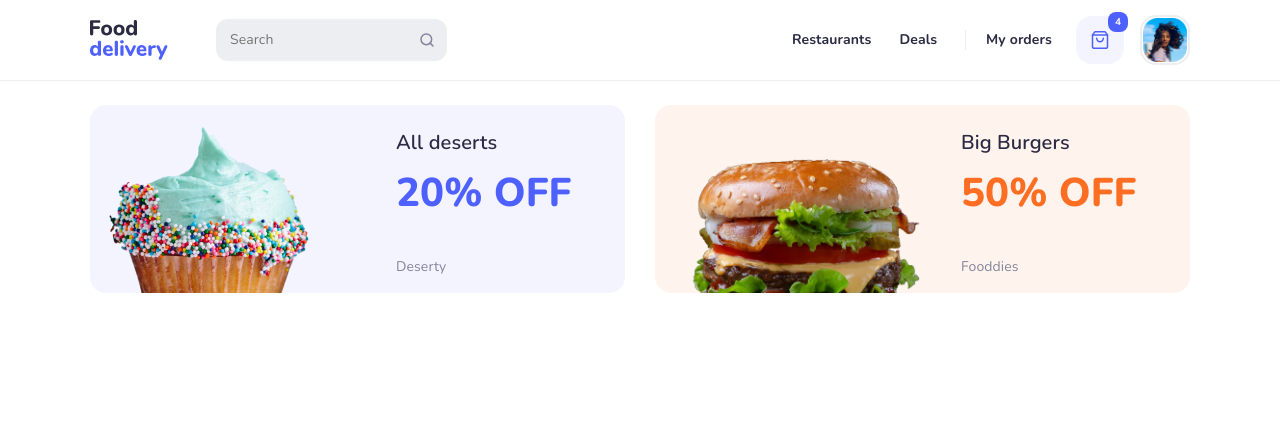
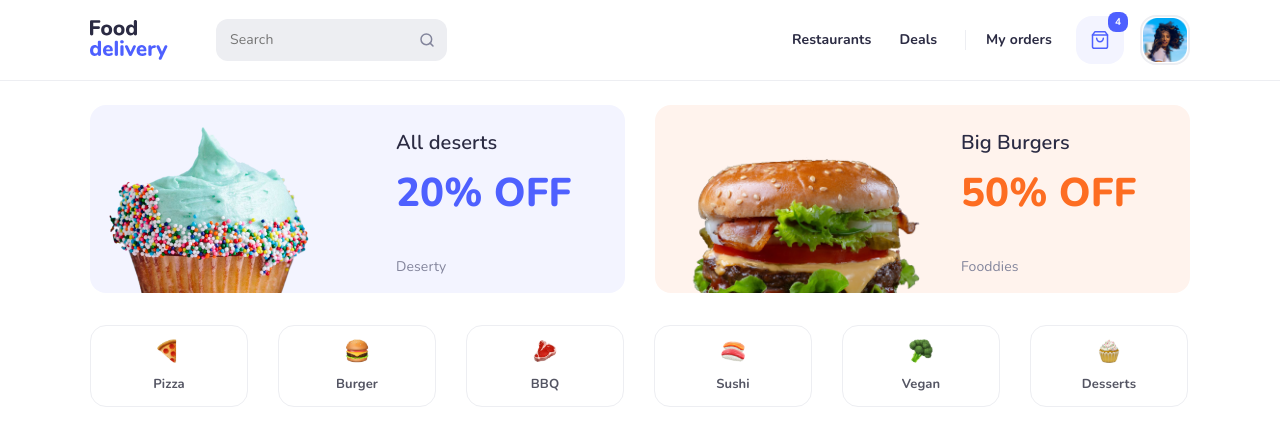
Before and after one commit to analebyodkina/VITE-react-delivery, a React (Vite) app: page / in a window 1280 px wide. Shown: the top 446 px of the page. Built offline with nearby package versions, Linux system fonts and the light colour scheme.

Commit message:
added props to section component

```diff
--- a/src/components/SiteSections/SiteSections.jsx
+++ b/src/components/SiteSections/SiteSections.jsx
@@ -1,15 +1,24 @@
-import Cake from "/src/assets/cake.png";
-import Burger from "/src/assets/burger.png";
+import Pizza from "/src/assets/icons/pizza.svg";
+import Hamburger from "/src/assets/icons/burger.svg";
+import Meat from "/src/assets/icons/meat.svg";
+import Sushi from "/src/assets/icons/sushi.svg";
+import Broccoli from "/src/assets/icons/broccoli.svg";
+import Dessert from "/src/assets/icons/cake.svg";
+
 import SiteSection from "../../views/components/SiteSection/SiteSection";
 import "./SiteSections.scss";
 
 const SiteSections = () => {
     return (
-        <div className="SiteSections container">
-            <div className="SiteSections__row">
-                {/* <SiteSection title="All deserts"  img={Cake} />
-                <SiteSection title="Big Burgers"  img={Burger} />
-                 */}
+        <div className="siteSections container">
+            <div className="siteSections__row">
+            <SiteSection image={Pizza} alt="pizza icon" title="Pizza"/>
+                <SiteSection image={Hamburger} alt="burger icon" title="Burger"/>
+                <SiteSection image={Meat} alt="meat icon" title="BBQ"/>
+                <SiteSection image={Sushi} alt="sushi icon" title="Sushi"/>
+                <SiteSection image={Broccoli} alt="broccoli icon" title="Vegan"/>
+                <SiteSection image={Dessert} alt="dessert icon" title="Desserts"/>
+
 
 
 
--- a/src/components/SiteSections/SiteSections.scss
+++ b/src/components/SiteSections/SiteSections.scss
@@ -1,11 +1,11 @@
 @import '../../Scss/vars';
 @import '../../Scss/mixins';
 
-.SiteSections {
+.siteSections {
     margin-bottom: 40rem;
     &__row {
         display: grid;
-        grid-template-columns: repeat(auto-fill, minmax(160px, 1fr));
+        grid-template-columns: repeat(auto-fill, 158rem);
         gap: 30rem;
     }
 }
--- a/src/views/Home/Home.jsx
+++ b/src/views/Home/Home.jsx
@@ -1,4 +1,3 @@
-
 import Sales from "../../components/Sales/Sales"
 import SiteSections from "../../components/SiteSections/SiteSections"
 
--- a/src/views/components/SiteSection/SiteSection.jsx
+++ b/src/views/components/SiteSection/SiteSection.jsx
@@ -1,5 +1,5 @@
 
-// import "./SalesItem.scss";
+import "./SiteSection.scss";
 
 
 
@@ -7,10 +7,10 @@ const SiteSection = (props) => {
   return (
       <>
         <div className="SiteSection__item">
-            {/* <div className="SiteSection__image">
-                <img src={props.image} alt="cupcake" />
+            <div className="SiteSection__image">
+                <img src={props.image} alt={props.alt} />
             </div>
-            <div className="SiteSection__title"></div> */}
+            <div className="SiteSection__title">{props.title}</div>
 
         </div>
 
--- a/src/views/components/SiteSection/SiteSection.scss
+++ b/src/views/components/SiteSection/SiteSection.scss
@@ -2,48 +2,20 @@
 @import '../../../Scss/mixins';
 
 
-.card {
+.SiteSection__item {
+    background: $color-white;
+    border: 1rem solid $btn-bg;
     border-radius: $radius;
-    background: $bg-blue;
     display: flex;
-    gap: 16rem;
-    &:nth-child(even) {
-        background: #FFF3ED;
-        .card__discount {
-            color: #FD6D22;
-        }
-    }
-    &__image {
-        flex-shrink: 0;
-        align-self: flex-end;
-
-        width: 290rem;
-        max-height: 188rem;
-        overflow: hidden;
-        // img {
-        //     transform: scale(1.1);
-        // }
-
-
-    }
-    &__info {
-        display: flex;
-        flex-direction: column;
-        padding: 24rem 24rem 16rem 0;
-    }
-    &__title{
-        margin-bottom: 8rem;
-    }
-
-    &__discount{
-        flex-grow: 1;
-        @include text ($ff, 40rem, 56rem, 800, $color-primary);
-        letter-spacing: 0.1px;
-        margin-bottom: 36rem;
-    }
-
-    &__subtitle {
-        @include text ($ff, 14rem, 20rem, 400, $color-grey-light);
-        letter-spacing: 0.1px;
-    }
+    flex-direction: column;
+    align-items: center;
+    padding: 13rem 16rem;
+    gap: 12rem;
 }
+.SiteSection__image {
+    max-width: 24rem;
+}
+.SiteSection__title {
+    @include text ($ff, 13rem, 18rem, 700, $color-grey);
+    letter-spacing: 0.1rem;
+}
--- a/src/views/components/SiteSection/SiteSections/SiteSections.scss
+++ /dev/null
@@ -1,11 +0,0 @@
-@import '../../Scss/vars';
-@import '../../Scss/mixins';
-
-.SiteSections {
-    margin-bottom: 40rem;
-    &__row {
-        display: grid;
-        grid-template-columns: repeat(auto-fill, minmax(160px, 1fr));
-        gap: 30rem;
-    }
-}
```
Also changed, not shown: src/views/components/SiteSection/SiteSections/SiteSections.jsx (deleted, +0 -17 lines).
